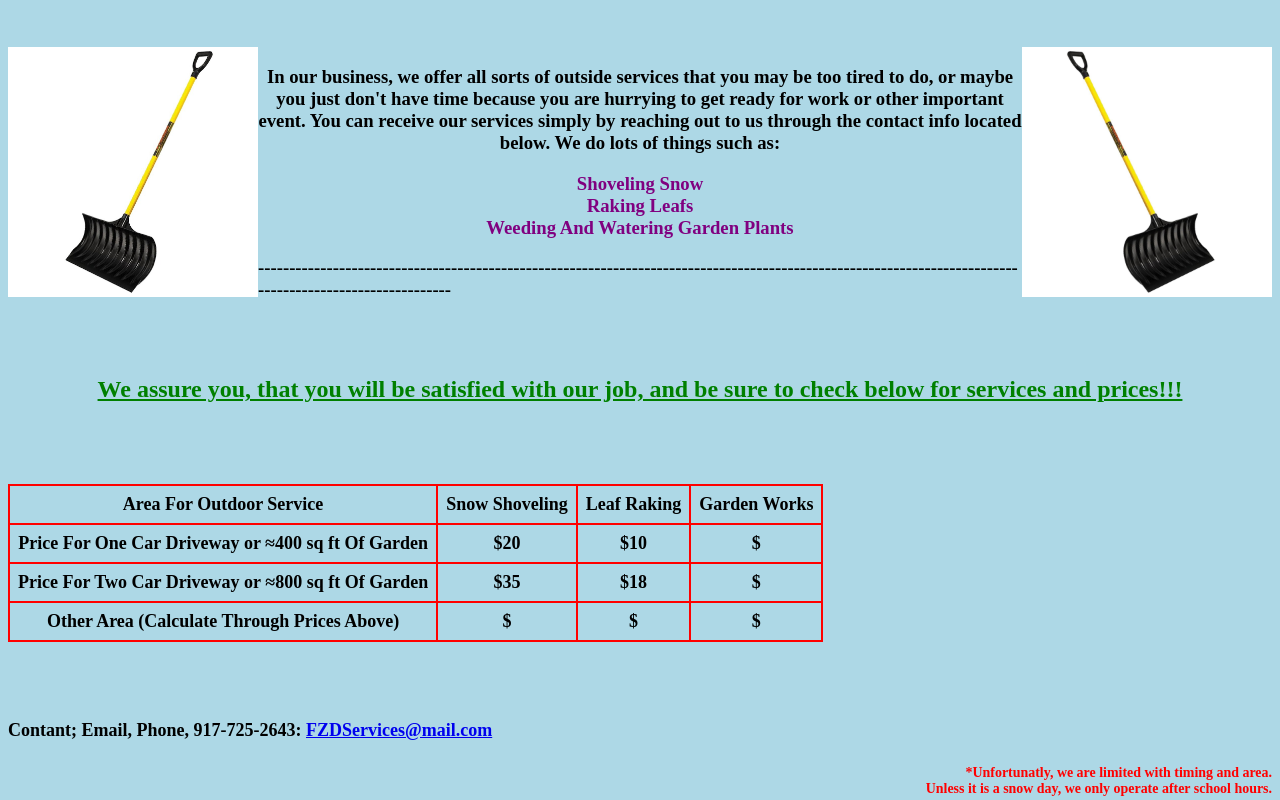
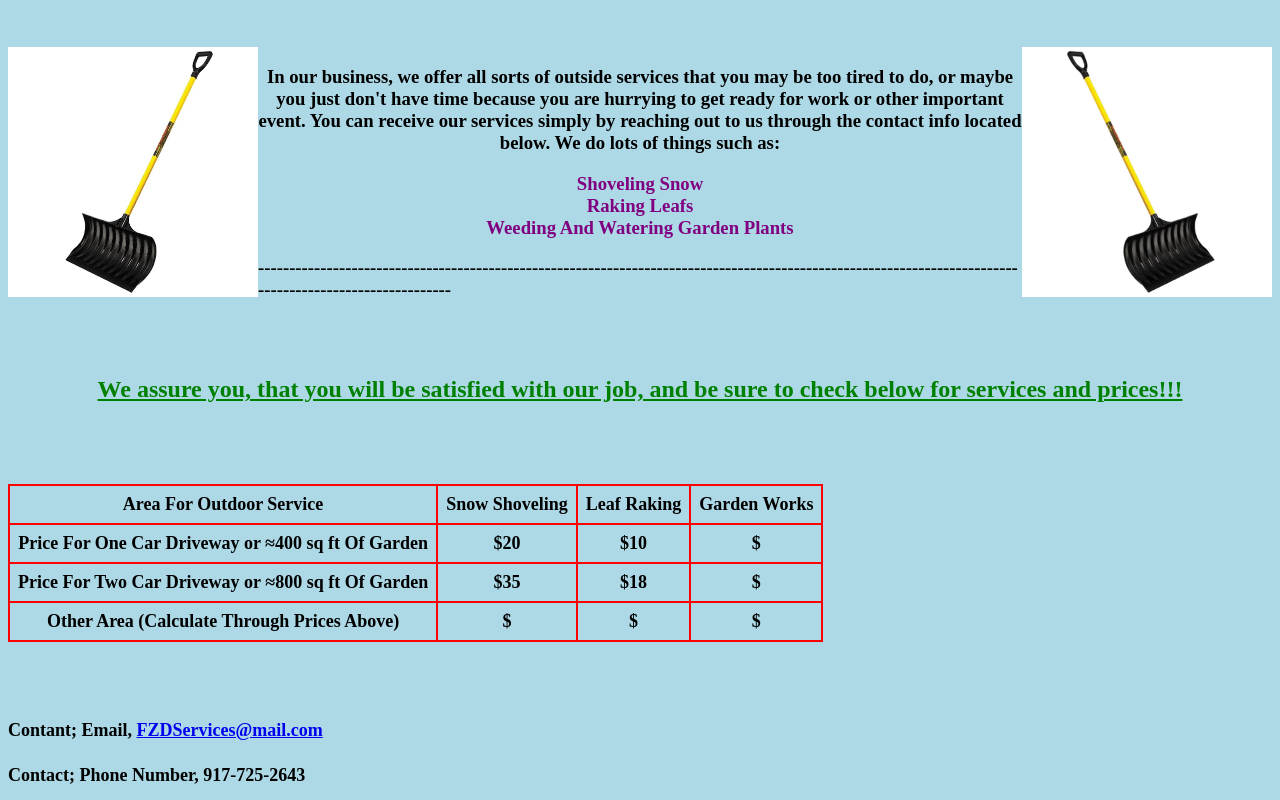
Before and after one commit to FOFIK10/FOFIK10.github.io, a plain HTML site: page index.html in a window 1280 px wide. Shown: the part 152-952 px from the top of the page. Drawn offline with Linux system fonts and the light colour scheme.

Commit message:
Update index.html

```diff
--- a/index.html
+++ b/index.html
@@ -69,8 +69,9 @@
 <br>
 <br>
 <div style="font-size:75%;color:black;"align="left">
-  <h4> Contant; Email,       Phone, 917-725-2643:
+  <h4> Contant; Email,
     <a href="https://accounts.google.com/ServiceLogin/signinchooser?service=mail&passive=true&rm=false&continue=https%3A%2F%2Fmail.google.com%2Fmail%2F&ss=1&scc=1&ltmpl=default&ltmplcache=2&emr=1&osid=1&flowName=GlifWebSignIn&flowEntry=ServiceLogin">FZDServices@mail.com</a>
+  <h4> Contact; Phone Number, 917-725-2643
 </div>
 <div style="font-size:70%; color:red;"align="right">
   <h5> *Unfortunatly, we are limited with timing and area.<br> Unless it is a snow day, we only operate after school hours.</h5>
```
